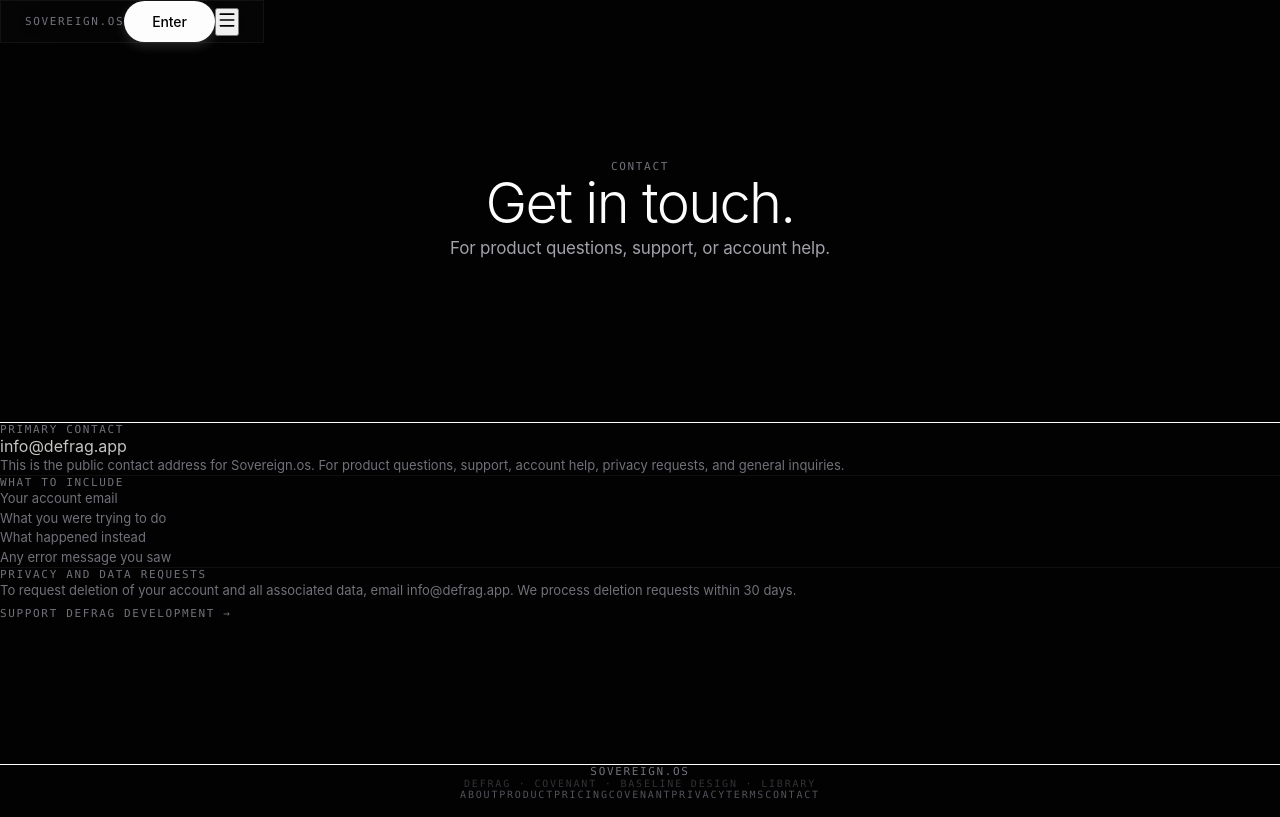
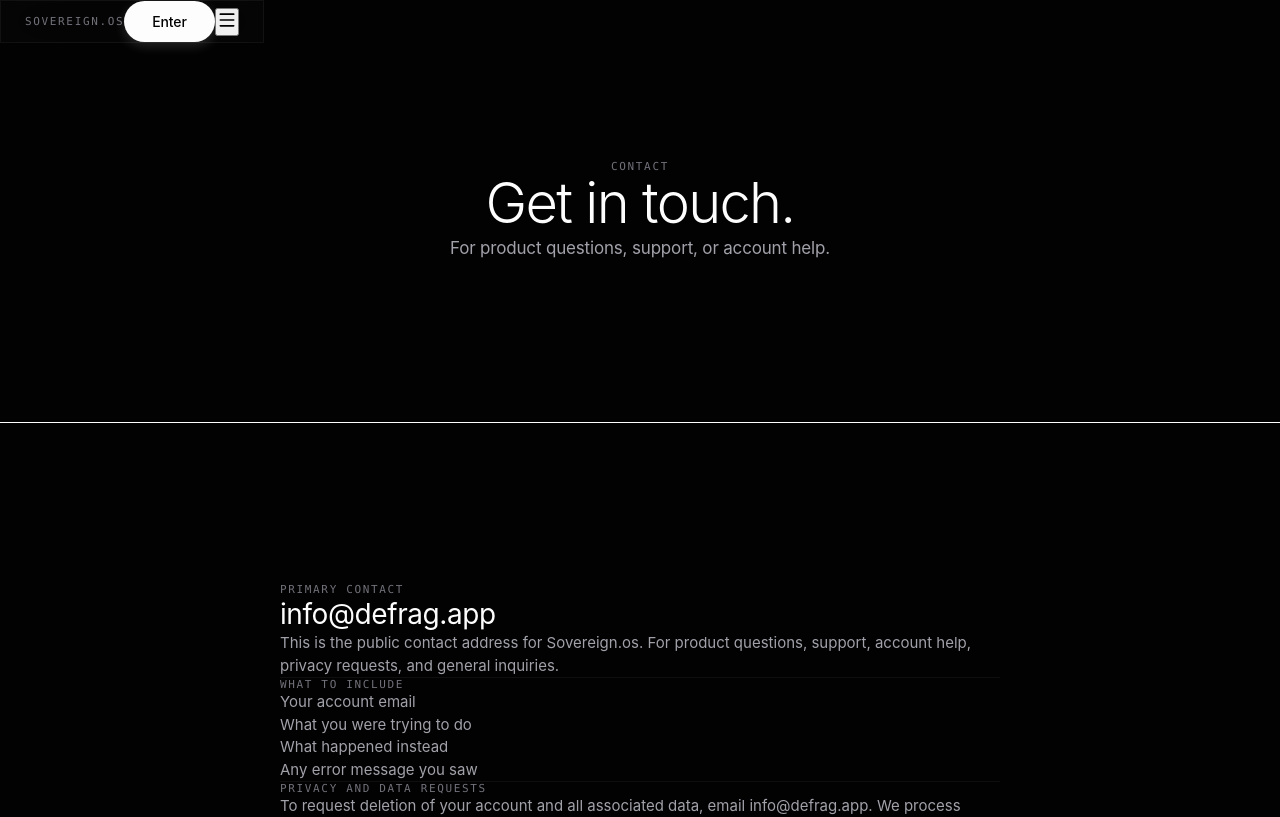
Before and after one commit to defragapp/SOVV, a Next.js app in the folder apps/web/: page /contact in a window 1280 px wide. Shown: the top 817 px of the page. Built offline with nearby package versions, Linux system fonts and the light colour scheme.

Commit message:
fix: restore marketing sub-pages and terms layouts ensuring high contrast scaling

```diff
--- a/apps/web/app/contact/page.tsx
+++ b/apps/web/app/contact/page.tsx
@@ -19,7 +19,7 @@ export default function ContactPage() {
         body="For product questions, support, or account help."
       />
 
-      <MotionSection className="px-6 py-24">
+      <MotionSection className="section-gap container-narrow">
         <div className="mx-auto max-w-xl space-y-12">
 
           {/* Primary contact */}
@@ -27,11 +27,11 @@ export default function ContactPage() {
             <p className="text-label">Primary contact</p>
             <a
               href="mailto:info@defrag.app"
-              className="block text-lg font-light text-[#F6F5F3]/80 hover:text-[#F6F5F3] transition-colors"
+              className="block text-title text-foreground hover:text-white transition-colors"
             >
               info@defrag.app
             </a>
-            <p className="text-caption text-xs leading-6">
+            <p className="text-body-sm text-foreground-muted">
               This is the public contact address for Sovereign.os. For product questions, support, account help, privacy requests, and general inquiries.
             </p>
           </div>
@@ -49,8 +49,8 @@ export default function ContactPage() {
                 "Any error message you saw",
               ].map((item) => (
                 <div key={item} className="flex items-center gap-3">
-                  <div className="h-px w-3 bg-[#F6F5F3]/20 shrink-0" />
-                  <span className="text-caption text-xs">{item}</span>
+                  <div className="h-px w-3 bg-border shrink-0" />
+                  <span className="text-body-sm text-foreground-muted">{item}</span>
                 </div>
               ))}
             </div>
@@ -61,7 +61,7 @@ export default function ContactPage() {
           {/* Privacy */}
           <div className="space-y-3">
             <p className="text-label">Privacy and data requests</p>
-            <p className="text-caption text-xs leading-6">
+            <p className="text-body-sm text-foreground-muted">
               To request deletion of your account and all associated data, email info@defrag.app. We process deletion requests within 30 days.
             </p>
           </div>
@@ -73,7 +73,7 @@ export default function ContactPage() {
                 href={SUPPORT_URL}
                 target="_blank"
                 rel="noreferrer"
-                className="text-label hover:text-[#F6F5F3]/60 transition-colors"
+                className="text-body-sm text-foreground hover:text-white transition-colors underline underline-offset-4"
               >
                 Support Defrag development →
               </a>
--- a/apps/web/app/principles/page.tsx
+++ b/apps/web/app/principles/page.tsx
@@ -44,7 +44,7 @@ export default function PrinciplesPage() {
         body="The values that shape how Sovereign.os and Defrag are built and how they work."
       />
 
-      <MotionSection className="px-6 py-24">
+      <MotionSection className="section-gap container-platform">
         <div className="mx-auto max-w-3xl divide-y divide-white/8">
           {principles.map((p) => (
             <div key={p.num} className="flex gap-8 py-10">
```
